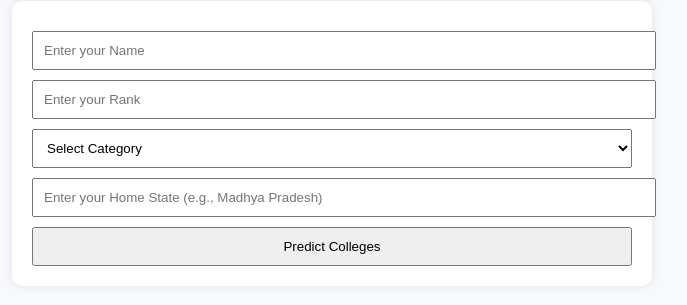
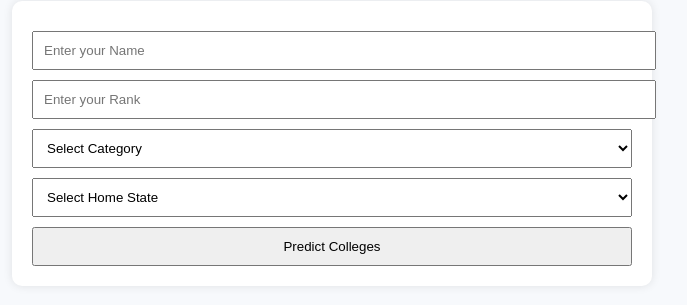
Before and after one commit to Anantamemories/MPDTE-counselling, a plain HTML site: page index.html in a window 1280 px wide. Shown: the part 107-412 px from the top of the page, without its empty margins (308-995 px from the left). Drawn offline with Linux system fonts and the light colour scheme.

Commit message:
Update index.html

```diff
--- a/index.html
+++ b/index.html
@@ -57,7 +57,45 @@
       <option value="EWS">EWS</option>
     </select>
 
-    <input type="text" id="homestate" placeholder="Enter your Home State (e.g., Madhya Pradesh)" required />
+    <select id="homestate" required>
+      <option value="">Select Home State</option>
+      <option value="Andhra Pradesh">Andhra Pradesh</option>
+      <option value="Arunachal Pradesh">Arunachal Pradesh</option>
+      <option value="Assam">Assam</option>
+      <option value="Bihar">Bihar</option>
+      <option value="Chhattisgarh">Chhattisgarh</option>
+      <option value="Goa">Goa</option>
+      <option value="Gujarat">Gujarat</option>
+      <option value="Haryana">Haryana</option>
+      <option value="Himachal Pradesh">Himachal Pradesh</option>
+      <option value="Jharkhand">Jharkhand</option>
+      <option value="Karnataka">Karnataka</option>
+      <option value="Kerala">Kerala</option>
+      <option value="Madhya Pradesh">Madhya Pradesh</option>
+      <option value="Maharashtra">Maharashtra</option>
+      <option value="Manipur">Manipur</option>
+      <option value="Meghalaya">Meghalaya</option>
+      <option value="Mizoram">Mizoram</option>
+      <option value="Nagaland">Nagaland</option>
+      <option value="Odisha">Odisha</option>
+      <option value="Punjab">Punjab</option>
+      <option value="Rajasthan">Rajasthan</option>
+      <option value="Sikkim">Sikkim</option>
+      <option value="Tamil Nadu">Tamil Nadu</option>
+      <option value="Telangana">Telangana</option>
+      <option value="Tripura">Tripura</option>
+      <option value="Uttar Pradesh">Uttar Pradesh</option>
+      <option value="Uttarakhand">Uttarakhand</option>
+      <option value="West Bengal">West Bengal</option>
+      <option value="Andaman and Nicobar Islands">Andaman and Nicobar Islands</option>
+      <option value="Chandigarh">Chandigarh</option>
+      <option value="Dadra and Nagar Haveli and Daman and Diu">Dadra and Nagar Haveli and Daman and Diu</option>
+      <option value="Delhi">Delhi</option>
+      <option value="Jammu and Kashmir">Jammu and Kashmir</option>
+      <option value="Ladakh">Ladakh</option>
+      <option value="Lakshadweep">Lakshadweep</option>
+      <option value="Puducherry">Puducherry</option>
+    </select>
 
     <button type="submit">Predict Colleges</button>
   </form>
```
